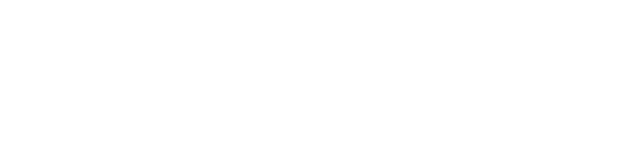
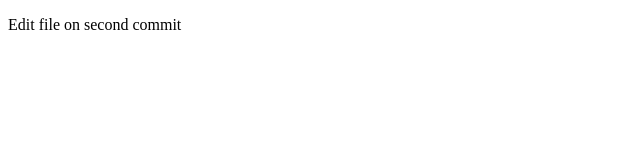
Before and after one commit to Pradyumn82/gitexample, a plain HTML site: page index.html in a window 1280 px wide. Shown: the whole page, without its empty margins (0-640 px from the left). Drawn offline with Linux system fonts and the light colour scheme.

Commit message:
edit index file

```diff
--- a/index.html
+++ b/index.html
@@ -3,9 +3,9 @@
 <head>
     <meta charset="UTF-8">
     <meta name="viewport" content="width=device-width, initial-scale=1.0">
-    <title>Document</title>
+    <title>Document </title>
 </head>
 <body>
-
+    <p>Edit file  on second commit</p>
 </body>
 </html>
```
